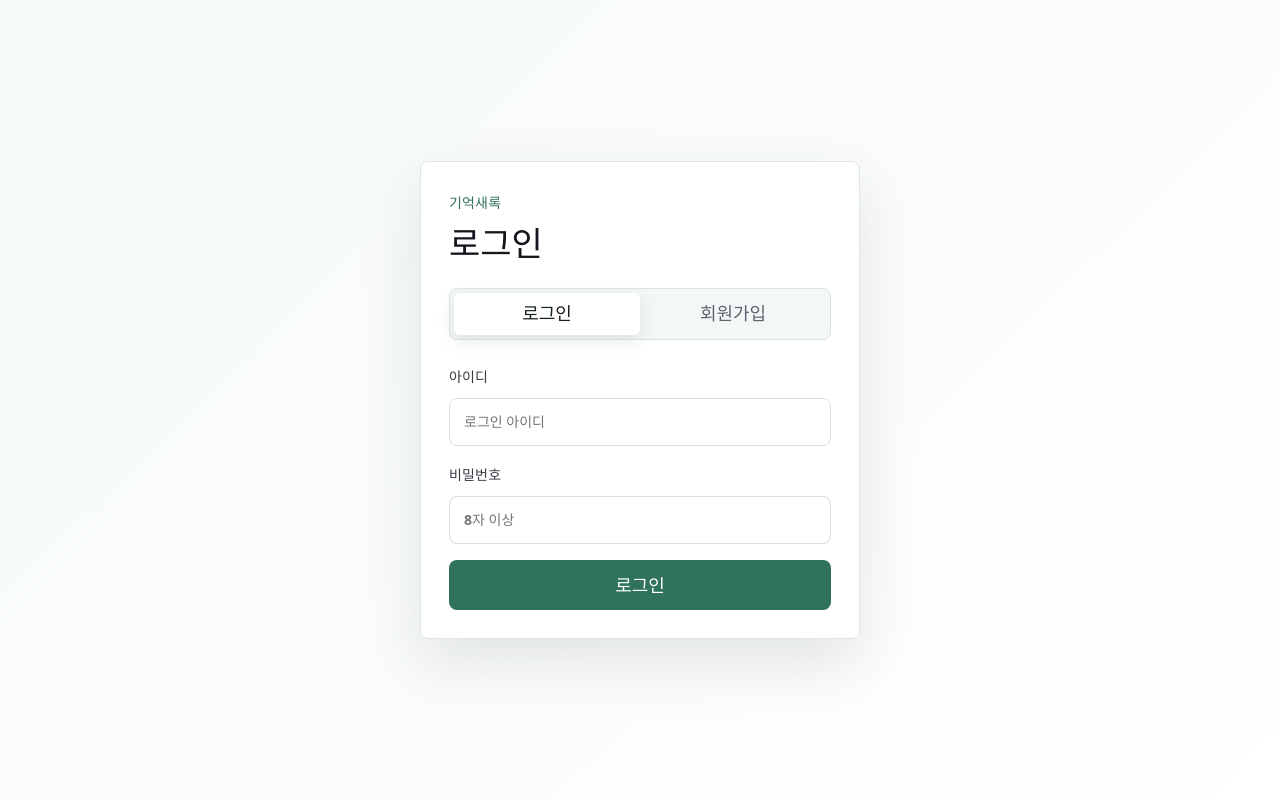
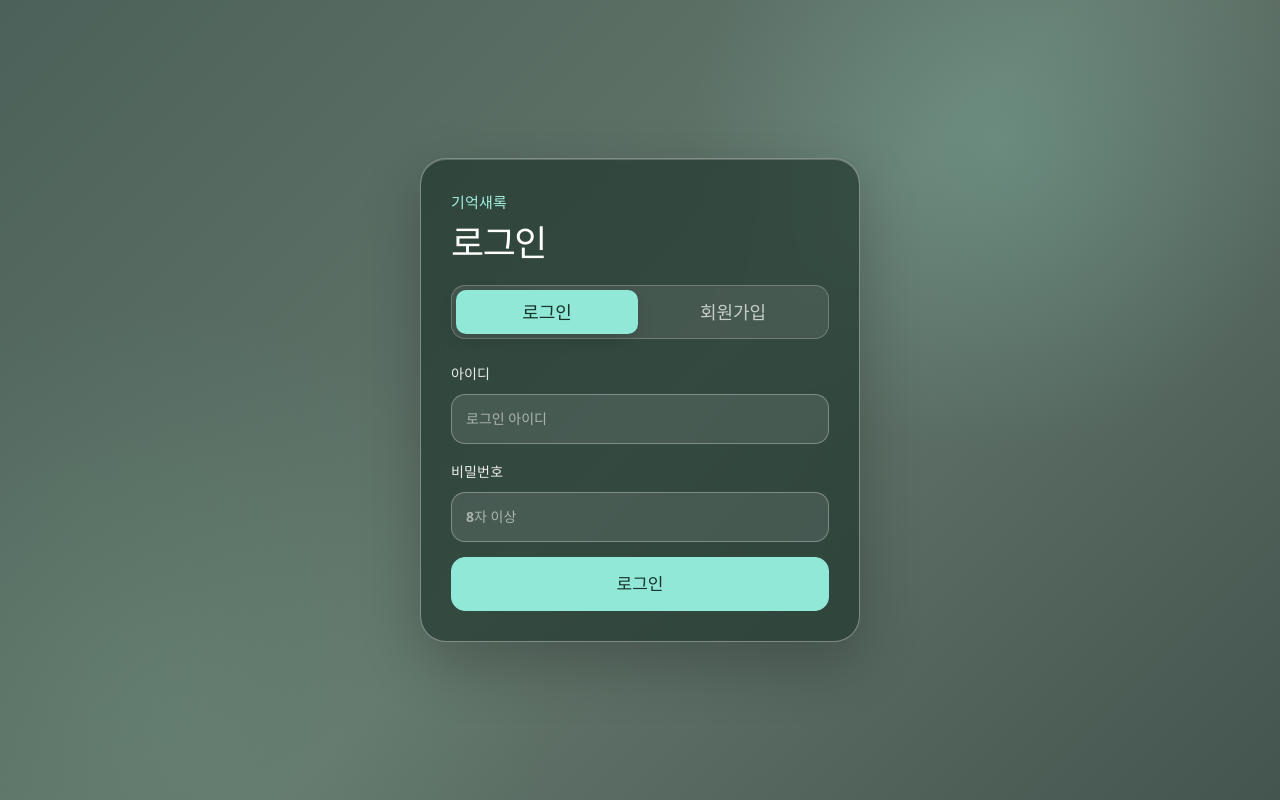
Before and after one commit to lifenology-lab/gieoksaerok, a React (Vite) app in the folder frontend/: page /auth in a window 1280 px wide. Built offline with nearby package versions, Linux system fonts and the light colour scheme; no server answers.

Commit message:
style: 로그인, 모드 선택 페이지 스타일 통일

```diff
--- a/frontend/src/routes/AuthPage/AuthPage.css
+++ b/frontend/src/routes/AuthPage/AuthPage.css
@@ -2,12 +2,13 @@
   min-height: 100dvh;
   display: grid;
   place-items: center;
+  box-sizing: border-box;
   padding: 32px 16px;
-  box-sizing: border-box;
+  color: white;
   background:
-    linear-gradient(135deg, rgba(244, 249, 247, 0.92), rgba(255, 255, 255, 0.96)),
-    #ffffff;
-  color: #25222a;
+    radial-gradient(circle at 78% 18%, rgba(145, 232, 214, 0.2), transparent 26%),
+    radial-gradient(circle at 12% 88%, rgba(118, 178, 150, 0.18), transparent 30%),
+    linear-gradient(135deg, #4c6159 0%, #63766b 52%, #44544f 100%);
 }
 
 .auth-page--loading {
@@ -17,113 +18,125 @@
 .auth-page__panel {
   width: min(440px, 100%);
   display: grid;
-  gap: 24px;
-  padding: 28px;
-  border: 1px solid #dde7e1;
-  border-radius: 8px;
-  background: rgba(255, 255, 255, 0.96);
-  box-shadow: 0 24px 60px rgba(38, 55, 45, 0.12);
+  gap: 22px;
+  box-sizing: border-box;
+  padding: 30px;
+  border: 1px solid rgba(255, 255, 255, 0.38);
+  border-radius: 26px;
+  color: white;
+  background: rgba(30, 52, 44, 0.68);
+  box-shadow:
+    inset 0 1px 0 rgba(255, 255, 255, 0.22),
+    0 22px 60px rgba(0, 0, 0, 0.24);
+  backdrop-filter: blur(18px);
+  -webkit-backdrop-filter: blur(18px);
   text-align: left;
-  box-sizing: border-box;
 }
 
 .auth-page__intro {
   display: grid;
-  gap: 8px;
+  gap: 7px;
 }
 
 .auth-page__eyebrow {
-  color: #2f725d;
-  font-size: 14px;
-  font-weight: 800;
+  margin: 0;
+  color: #a4f0df;
+  font-size: 15px;
+  font-weight: 900;
 }
 
 .auth-page__intro h1 {
   margin: 0;
-  color: #17141d;
-  font-size: 34px;
+  color: white;
+  font-size: 36px;
   line-height: 1.15;
-  letter-spacing: 0;
-}
-
-.auth-page__intro p:last-child {
-  color: #6b6572;
-  font-size: 15px;
-  line-height: 1.5;
+  font-weight: 900;
+  letter-spacing: -0.04em;
 }
 
 .auth-page__tabs {
   display: grid;
   grid-template-columns: 1fr 1fr;
+  gap: 4px;
   padding: 4px;
-  border: 1px solid #dce5df;
-  border-radius: 8px;
-  background: #f3f7f5;
+  border: 1px solid rgba(255, 255, 255, 0.22);
+  border-radius: 14px;
+  background: rgba(255, 255, 255, 0.09);
 }
 
 .auth-page__tabs button {
-  min-height: 42px;
+  min-height: 44px;
   border: 0;
-  border-radius: 6px;
-  color: #5d6570;
+  border-radius: 10px;
+  color: rgba(255, 255, 255, 0.7);
   background: transparent;
   font: inherit;
-  font-weight: 800;
+  font-weight: 900;
   cursor: pointer;
 }
 
 .auth-page__tabs button.is-active {
-  color: #15221d;
-  background: #ffffff;
-  box-shadow: 0 6px 18px rgba(38, 55, 45, 0.1);
+  color: #18342c;
+  background: #91e8d6;
+  box-shadow: 0 5px 16px rgba(0, 0, 0, 0.14);
 }
 
 .auth-page__form {
   display: grid;
-  gap: 16px;
+  gap: 15px;
 }
 
 .auth-page__form label {
   display: grid;
-  gap: 8px;
-  color: #3d3944;
+  gap: 7px;
+  color: rgba(255, 255, 255, 0.9);
   font-size: 14px;
   font-weight: 800;
 }
 
 .auth-page__form input {
   width: 100%;
-  min-height: 48px;
-  border: 1px solid #d7dfda;
-  border-radius: 8px;
+  min-height: 50px;
+  box-sizing: border-box;
+  border: 1px solid rgba(255, 255, 255, 0.3);
+  border-radius: 14px;
   padding: 0 14px;
-  color: #17141d;
-  background: #ffffff;
+  color: white;
+  background: rgba(255, 255, 255, 0.1);
   font: inherit;
-  box-sizing: border-box;
 }
 
-.auth-page__form input:focus {
-  border-color: #2f725d;
-  outline: 3px solid rgba(47, 114, 93, 0.16);
+.auth-page__form input::placeholder {
+  color: rgba(255, 255, 255, 0.54);
+}
+
+.auth-page__form input:focus-visible,
+.auth-page__tabs button:focus-visible,
+.auth-page__submit:focus-visible {
+  border-color: #b3f5e6;
+  outline: 2px solid #b3f5e6;
+  outline-offset: 2px;
 }
 
 .auth-page__error {
-  padding: 12px;
-  border-radius: 8px;
-  color: #84222f;
-  background: #fff0f2;
+  margin: 0;
+  padding: 11px 13px;
+  border-radius: 13px;
+  color: #ffd4d9;
+  background: rgba(153, 39, 54, 0.38);
   font-size: 14px;
   line-height: 1.45;
+  font-weight: 700;
 }
 
 .auth-page__submit {
-  min-height: 50px;
-  border: 0;
-  border-radius: 8px;
-  color: #ffffff;
-  background: #2f725d;
+  min-height: 54px;
+  border: 1px solid #91e8d6;
+  border-radius: 14px;
+  color: #18342c;
+  background: #91e8d6;
   font: inherit;
+  font-size: 17px;
   font-weight: 900;
   cursor: pointer;
 }
@@ -134,166 +147,45 @@
 }
 
 @media (max-width: 520px) {
+  .auth-page {
+    padding: 24px 16px;
+  }
+
   .auth-page__panel {
-    padding: 22px;
+    padding: 26px 22px;
+    border-radius: 22px;
   }
 
   .auth-page__intro h1 {
-    font-size: 30px;
+    font-size: 31px;
   }
 }
 
 @media (orientation: landscape) and (max-height: 520px) and (pointer: coarse) {
   .auth-page {
-    min-height: 100dvh;
     height: 100dvh;
-    padding:
-      max(10px, env(safe-area-inset-top))
-      max(14px, env(safe-area-inset-right))
-      max(10px, env(safe-area-inset-bottom))
-      max(14px, env(safe-area-inset-left));
     overflow: hidden;
+    padding: 12px 18px;
   }
 
   .auth-page__panel {
-    width: min(430px, calc(100vw - 32px));
-    max-height: calc(100dvh - 20px);
-    gap: clamp(7px, 1.9dvh, 14px);
-    padding:
-      clamp(12px, 3dvh, 18px)
-      clamp(18px, 4.8dvh, 28px);
+    max-height: calc(100dvh - 24px);
+    gap: clamp(7px, 1.8dvh, 14px);
+    padding: clamp(12px, 3dvh, 19px) clamp(18px, 5dvh, 28px);
     overflow: hidden;
-  }
-
-  .auth-page__panel--signup {
-    gap: clamp(5px, 1.4dvh, 10px);
-    padding:
-      clamp(10px, 2.5dvh, 16px)
-      clamp(18px, 4.6dvh, 28px);
-  }
-
-  .auth-page__intro {
-    gap: clamp(2px, 0.8dvh, 6px);
-  }
-
-  .auth-page__eyebrow {
-    font-size: clamp(12px, 3dvh, 14px);
   }
 
   .auth-page__intro h1 {
     font-size: clamp(22px, 6.6dvh, 30px);
   }
 
-  .auth-page__tabs {
-    padding: clamp(3px, 0.9dvh, 4px);
-  }
-
-  .auth-page__tabs button {
-    min-height: clamp(30px, 8dvh, 40px);
-    font-size: clamp(13px, 3.4dvh, 15px);
+  .auth-page__tabs button,
+  .auth-page__form input,
+  .auth-page__submit {
+    min-height: clamp(30px, 8dvh, 44px);
   }
 
   .auth-page__form {
     gap: clamp(6px, 1.7dvh, 11px);
   }
-
-  .auth-page__form label {
-    gap: clamp(2px, 0.7dvh, 5px);
-    font-size: clamp(12px, 3dvh, 14px);
-  }
-
-  .auth-page__form input {
-    min-height: clamp(30px, 7.8dvh, 44px);
-    border-radius: 7px;
-    padding: 0 clamp(10px, 2.8dvh, 14px);
-    font-size: clamp(13px, 3.4dvh, 16px);
-  }
-
-  .auth-page__error {
-    padding: clamp(6px, 1.7dvh, 10px) clamp(9px, 2.4dvh, 12px);
-    font-size: clamp(12px, 2.9dvh, 14px);
-    line-height: 1.3;
-  }
-
-  .auth-page__submit {
-    min-height: clamp(32px, 8dvh, 46px);
-    font-size: clamp(13px, 3.4dvh, 16px);
-  }
 }
-
-@media (orientation: landscape) and (max-height: 390px) and (pointer: coarse) {
-  .auth-page__panel {
-    width: min(410px, calc(100vw - 24px));
-    gap: 6px;
-    padding: 10px 18px;
-  }
-
-  .auth-page__panel--signup {
-    gap: 5px;
-  }
-
-  .auth-page__intro h1 {
-    font-size: 20px;
-  }
-
-  .auth-page__tabs button {
-    min-height: 28px;
-  }
-
-  .auth-page__form {
-    gap: 5px;
-  }
-
-  .auth-page__form input {
-    min-height: 29px;
-  }
-
-  .auth-page__submit {
-    min-height: 30px;
-  }
-}
-
-@media (orientation: landscape) and (max-height: 350px) and (pointer: coarse) {
-  .auth-page__panel {
-    width: min(390px, calc(100vw - 20px));
-    gap: 4px;
-    padding: 8px 16px;
-  }
-
-  .auth-page__panel--signup {
-    gap: 3px;
-  }
-
-  .auth-page__eyebrow {
-    font-size: 11px;
-  }
-
-  .auth-page__intro h1 {
-    font-size: 18px;
-  }
-
-  .auth-page__tabs button {
-    min-height: 25px;
-    font-size: 12px;
-  }
-
-  .auth-page__form {
-    gap: 4px;
-  }
-
-  .auth-page__form label {
-    gap: 2px;
-    font-size: 11px;
-  }
-
-  .auth-page__form input {
-    min-height: 26px;
-    padding: 0 8px;
-    font-size: 12px;
-  }
-
-  .auth-page__submit {
-    min-height: 27px;
-    font-size: 12px;
-  }
-}
--- a/frontend/src/routes/RoleSelectPage/RoleSelectPage.css
+++ b/frontend/src/routes/RoleSelectPage/RoleSelectPage.css
@@ -1,60 +1,77 @@
 .role-select-page {
-  min-height: 100svh;
+  min-height: 100dvh;
   display: grid;
   grid-template-rows: auto 1fr;
-  padding: 28px;
   box-sizing: border-box;
-  background: #fbfcfb;
-  color: #201d26;
+  padding: 38px 42px;
+  color: white;
+  background:
+    radial-gradient(circle at 78% 18%, rgba(145, 232, 214, 0.2), transparent 26%),
+    radial-gradient(circle at 12% 88%, rgba(118, 178, 150, 0.18), transparent 30%),
+    linear-gradient(135deg, #4c6159 0%, #63766b 52%, #44544f 100%);
   text-align: left;
 }
 
 .role-select-page__header {
   display: flex;
+  align-items: center;
   justify-content: space-between;
   gap: 16px;
-  align-items: center;
 }
 
 .role-select-page__header p {
-  color: #2f725d;
-  font-size: 14px;
+  margin: 0;
+  color: #a4f0df;
+  font-size: 15px;
   font-weight: 900;
 }
 
 .role-select-page__header h1 {
-  margin: 4px 0 0;
-  color: #17141d;
-  font-size: 34px;
+  margin: 5px 0 0;
+  color: white;
+  font-size: clamp(30px, 4vw, 42px);
   line-height: 1.15;
-  letter-spacing: 0;
+  font-weight: 900;
+  letter-spacing: -0.04em;
 }
 
 .role-select-page__header button {
-  min-height: 40px;
-  border: 1px solid #d7dfda;
-  border-radius: 8px;
-  padding: 0 14px;
-  color: #3d3944;
-  background: #ffffff;
+  min-height: 44px;
+  border: 1px solid rgba(255, 255, 255, 0.38);
+  border-radius: 14px;
+  padding: 0 16px;
+  color: rgba(255, 255, 255, 0.94);
+  background: rgba(255, 255, 255, 0.12);
   font: inherit;
-  font-weight: 800;
+  font-weight: 900;
   cursor: pointer;
 }
 
 .role-select-page__content {
-  width: min(560px, 100%);
+  width: min(640px, 100%);
   align-self: center;
   justify-self: center;
   display: grid;
-  gap: 22px;
+  gap: 24px;
+  padding: 34px;
+  border: 1px solid rgba(255, 255, 255, 0.38);
+  border-radius: 28px;
+  background: rgba(30, 52, 44, 0.62);
+  box-shadow:
+    inset 0 1px 0 rgba(255, 255, 255, 0.22),
+    0 22px 60px rgba(0, 0, 0, 0.22);
+  backdrop-filter: blur(18px);
+  -webkit-backdrop-filter: blur(18px);
 }
 
 .role-select-page__welcome {
-  color: #5e6670;
-  font-size: 18px;
-  line-height: 1.45;
+  margin: 0;
+  color: rgba(255, 255, 255, 0.92);
+  font-size: 19px;
+  line-height: 1.5;
+  font-weight: 700;
   text-align: center;
+  word-break: keep-all;
 }
 
 .role-select-page__actions {
@@ -64,27 +81,42 @@
 }
 
 .role-select-page__actions a {
-  min-height: 120px;
+  min-height: 132px;
   display: grid;
   place-items: center;
-  border: 1px solid #dce5df;
-  border-radius: 8px;
-  color: #17211d;
-  background: #ffffff;
+  border: 1px solid rgba(255, 255, 255, 0.38);
+  border-radius: 18px;
+  color: rgba(255, 255, 255, 0.95);
+  background: rgba(255, 255, 255, 0.1);
   font-size: 22px;
   font-weight: 900;
   text-decoration: none;
-  box-shadow: 0 14px 38px rgba(38, 55, 45, 0.1);
 }
 
 .role-select-page__actions a:first-child {
-  color: #ffffff;
-  background: #2f725d;
+  border-color: #91e8d6;
+  color: #18342c;
+  background: #91e8d6;
+}
+
+.role-select-page__header button:hover,
+.role-select-page__header button:focus-visible,
+.role-select-page__actions a:hover,
+.role-select-page__actions a:focus-visible {
+  border-color: rgba(255, 255, 255, 0.75);
+  background: rgba(255, 255, 255, 0.2);
+  outline: none;
+}
+
+.role-select-page__actions a:first-child:hover,
+.role-select-page__actions a:first-child:focus-visible {
+  border-color: #b3f5e6;
+  background: #b3f5e6;
 }
 
 @media (max-width: 640px) {
   .role-select-page {
-    padding: 20px;
+    padding: 28px 20px;
   }
 
   .role-select-page__header {
@@ -92,10 +124,20 @@
   }
 
   .role-select-page__header h1 {
-    font-size: 28px;
+    font-size: 29px;
+  }
+
+  .role-select-page__content {
+    padding: 26px 22px;
+    border-radius: 22px;
   }
 
   .role-select-page__actions {
     grid-template-columns: 1fr;
   }
+
+  .role-select-page__actions a {
+    min-height: 86px;
+    font-size: 20px;
+  }
 }
```
